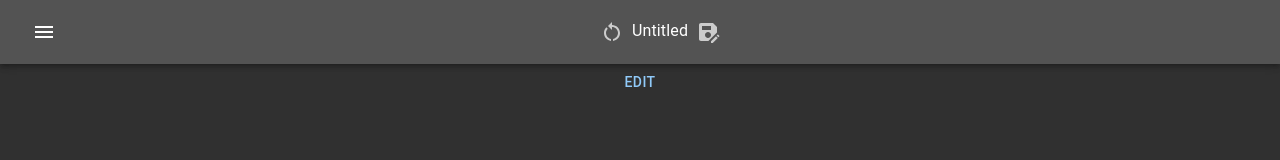
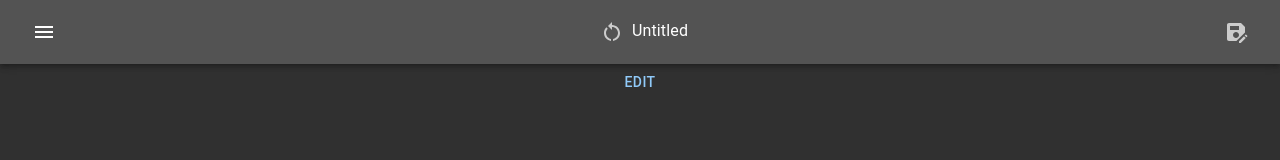
Before and after one commit to quantumsnowball/furigana, a Next.js app: page / in a window 1280 px wide. Shown: the top 160 px of the page. Built offline with nearby package versions, Linux system fonts and the light colour scheme; what kuroshiro, kuroshiro-analyzer-kuromoji would draw is missing.

Commit message:
refactor: moved save button out of the center toolbar

```diff
--- a/components/MenuBar/TitleSection/Toolbar/index.tsx
+++ b/components/MenuBar/TitleSection/Toolbar/index.tsx
@@ -4,38 +4,21 @@ import {
   Typography,
 } from "@mui/material"
 import RestartAltIcon from '@mui/icons-material/RestartAlt'
-import SaveAsIcon from '@mui/icons-material/SaveAs'
 import { useDispatch, useSelector } from "react-redux"
 import { RootState } from "../../../../redux/store"
 import EditDialog from "./EditDialog"
 import { ErrorAlert, OverwriteAlert, ResetAlert, SavedAlert } from "./Alert"
-import { Content } from "../../../../types/content"
-import { favoriteActions } from "../../../../redux/slices/favoriteSlice"
 import { sharedActions } from "../../../../redux/slices/sharedSlice"
 
 
 export function Toolbar() {
   const dispatch = useDispatch()
   const title = useSelector((s: RootState) => s.content.title)
-  const items = useSelector((s: RootState) => s.content.items)
-  const [favorites, addFavorite] = [
-    useSelector((s: RootState) => s.favorite.items),
-    (c: Content) => dispatch(favoriteActions.setItem(c))
-  ]
   const [setEditOpen] = [
     (open: boolean) => dispatch(sharedActions.setEditTitleOpen(open))
   ]
-  const [setSavedAlertOpen] = [
-    (open: boolean) => dispatch(sharedActions.setSavedAlertOpen(open))
-  ]
   const [setResetAlertOpen] = [
     (open: boolean) => dispatch(sharedActions.setResetAlertOpen(open))
-  ]
-  const [setOverwriteAlertOpen] = [
-    (open: boolean) => dispatch(sharedActions.setOverwriteAlertOpen(open))
-  ]
-  const [setTitleErrorAlertOpen] = [
-    (open: boolean) => dispatch(sharedActions.setTitleErrorAlertOpen(open))
   ]
 
   const ResetButton = () =>
@@ -45,26 +28,6 @@ export function Toolbar() {
       onClick={() => setResetAlertOpen(true)}
     >
       <RestartAltIcon />
-    </IconButton>
-
-  const SaveAsButton = () =>
-    <IconButton
-      sx={{ color: '#ccc' }}
-      aria-label='Save As Favorite'
-      onClick={() => {
-        if (title.length === 0) {
-          setTitleErrorAlertOpen(true)
-          return
-        }
-        if (title in favorites) {
-          setOverwriteAlertOpen(true)
-          return
-        }
-        addFavorite({ title, items })
-        setSavedAlertOpen(true)
-      }}
-    >
-      <SaveAsIcon />
     </IconButton>
 
   return (
@@ -79,7 +42,6 @@ export function Toolbar() {
         >
           {title}
         </Typography>
-        <SaveAsButton />
       </Box>
       <EditDialog />
       <SavedAlert />
--- a/components/MenuBar/index.tsx
+++ b/components/MenuBar/index.tsx
@@ -5,10 +5,13 @@ import {
 } from "@mui/material"
 import MenuIcon from '@mui/icons-material/Menu'
 import MenuDrawer from "./MenuDrawer"
+import SaveAsIcon from '@mui/icons-material/SaveAs'
 import { useDispatch, useSelector } from "react-redux"
 import TitleSection from "./TitleSection"
 import { RootState } from "../../redux/store"
 import { sharedActions } from "../../redux/slices/sharedSlice"
+import { Content } from "../../types/content"
+import { favoriteActions } from "../../redux/slices/favoriteSlice"
 
 
 const MenuButton = () => {
@@ -27,6 +30,45 @@ const MenuButton = () => {
   )
 }
 
+const SaveAsButton = () => {
+  const dispatch = useDispatch()
+  const title = useSelector((s: RootState) => s.content.title)
+  const items = useSelector((s: RootState) => s.content.items)
+  const [favorites, addFavorite] = [
+    useSelector((s: RootState) => s.favorite.items),
+    (c: Content) => dispatch(favoriteActions.setItem(c))
+  ]
+  const setSavedAlertOpen =
+    (open: boolean) => dispatch(sharedActions.setSavedAlertOpen(open))
+
+  const setOverwriteAlertOpen =
+    (open: boolean) => dispatch(sharedActions.setOverwriteAlertOpen(open))
+
+  const setTitleErrorAlertOpen =
+    (open: boolean) => dispatch(sharedActions.setTitleErrorAlertOpen(open))
+
+  return (
+    <IconButton
+      sx={{ color: '#ccc' }}
+      aria-label='Save As Favorite'
+      onClick={() => {
+        if (title.length === 0) {
+          setTitleErrorAlertOpen(true)
+          return
+        }
+        if (title in favorites) {
+          setOverwriteAlertOpen(true)
+          return
+        }
+        addFavorite({ title, items })
+        setSavedAlertOpen(true)
+      }}
+    >
+      <SaveAsIcon />
+    </IconButton>
+  )
+}
+
 const MenuBar = () => {
   return (
     <>
@@ -34,6 +76,7 @@ const MenuBar = () => {
         <Toolbar>
           <MenuButton />
           <TitleSection />
+          <SaveAsButton />
         </Toolbar>
       </AppBar>
       <MenuDrawer />
```
